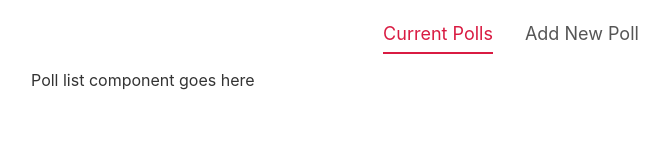
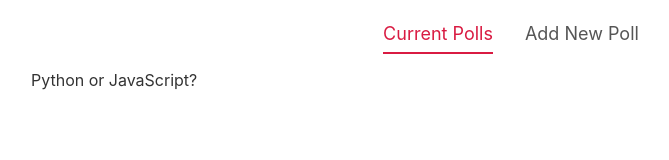
Before and after one commit to alexkozhura/ninjapolls, a Svelte app: page / in a window 1280 px wide. Shown: the part 170-330 px from the top of the page, without its empty margins (129-798 px from the left). Built offline with nearby package versions, Linux system fonts and the light colour scheme.

Commit message:
Added the PollDetails component

```diff
--- a/src/App.svelte
+++ b/src/App.svelte
@@ -1,6 +1,7 @@
 <script>
 	import Header from './components/Header.svelte';
 	import Footer from './components/Footer.svelte';
+	import PollList from './components/PollList.svelte';
 	import Tabs from './shared/Tabs.svelte';
 	import CreatePollForm from './components/CreatePollForm.svelte';
 
@@ -38,7 +39,7 @@
 <main>
 	<Tabs {activeItem} {items} on:tabChange={tabChange}/>
 	{#if activeItem === 'Current Polls'}
-		<p>Poll list component goes here</p>
+		<PollList {polls} />
 	{:else if activeItem === 'Add New Poll'}
 		<CreatePollForm on:add={handleAdd} />
 	{/if}
--- a/src/components/PollList.svelte
+++ b/src/components/PollList.svelte
@@ -0,0 +1,20 @@
+<script>
+    export let polls = [];
+
+</script>
+
+<div class="poll-list">
+    {#each polls as poll (poll.id)}
+        <div>{ poll.question }</div>
+    {/each}
+
+</div>
+
+<style>
+    .poll-list {
+        display: grid;
+        /* 2 columns of equal width */
+        grid-template-columns: 1fr 1fr;
+        grid-gap: 20px;
+    }
+</style>
```
Also changed, not shown: src/components/PollDetails.svelte (added).
